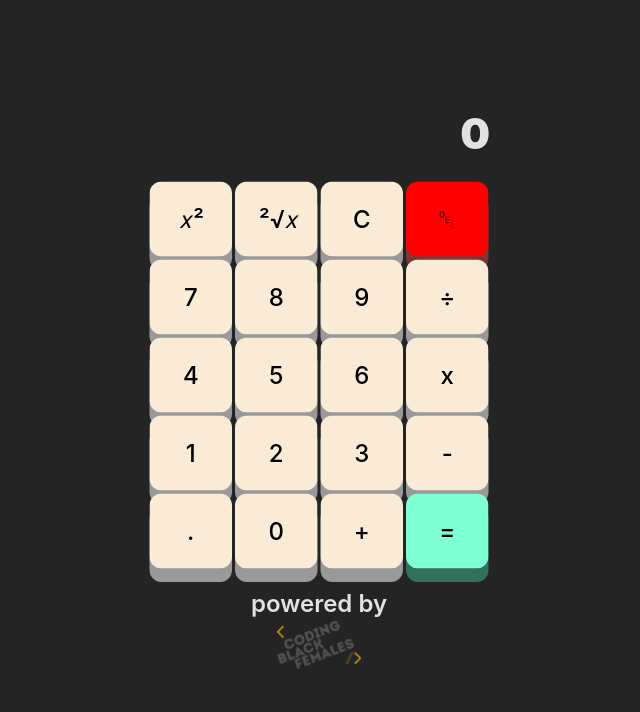
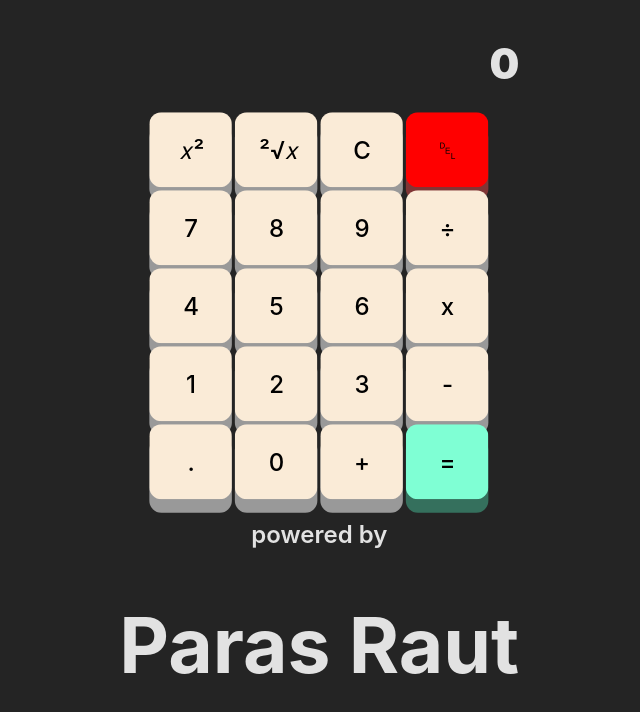
Before and after one commit to parasraut21/calculator, a React (Vite) app: page / in a window 1280 px wide. Shown: the top 712 px of the page, without its empty margins (321-961 px from the left). Built offline with nearby package versions, Linux system fonts and the light colour scheme.

Commit message:
first commit

```diff
--- a/src/App.tsx
+++ b/src/App.tsx
@@ -8,7 +8,7 @@ function App() {
       <Calculator />
       <div className='provider'>
         <span>powered by </span>
-        <img className='logo' src={CBFLogo}></img>
+    <h1>Paras Raut</h1>
       </div>
 
     </div>
```
Also changed, not shown: 1 other file (tests, documents, lock files or other folders).
